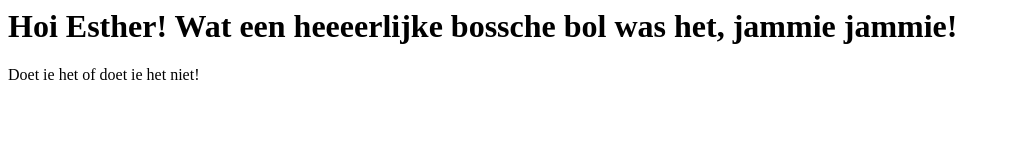
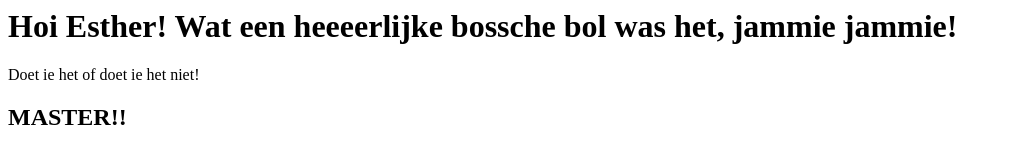
Before and after one commit to ElmerKralt/EstherEnJoostEnElmer, a plain HTML site: page index.html in a window 1280 px wide. Shown: the whole page, without its empty margins (0-1010 px from the left). Drawn offline with Linux system fonts and the light colour scheme.

Commit message:
Update index.html

```diff
--- a/index.html
+++ b/index.html
@@ -2,5 +2,6 @@
 
 <h1>Hoi Esther! Wat een heeeerlijke bossche bol was het, jammie jammie!</h1>
   <p> Doet ie het of doet ie het niet!
+  <h2>MASTER!!</h2>
 
 </html>
```
